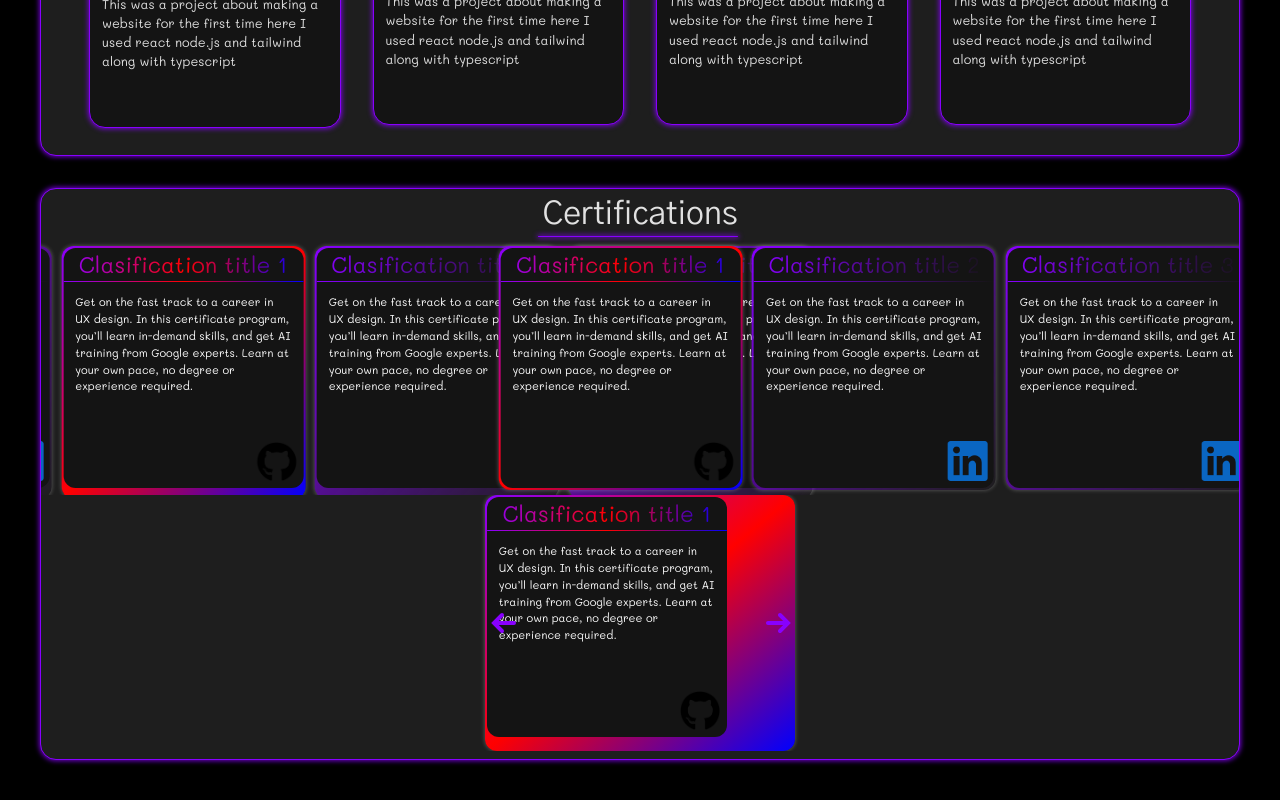
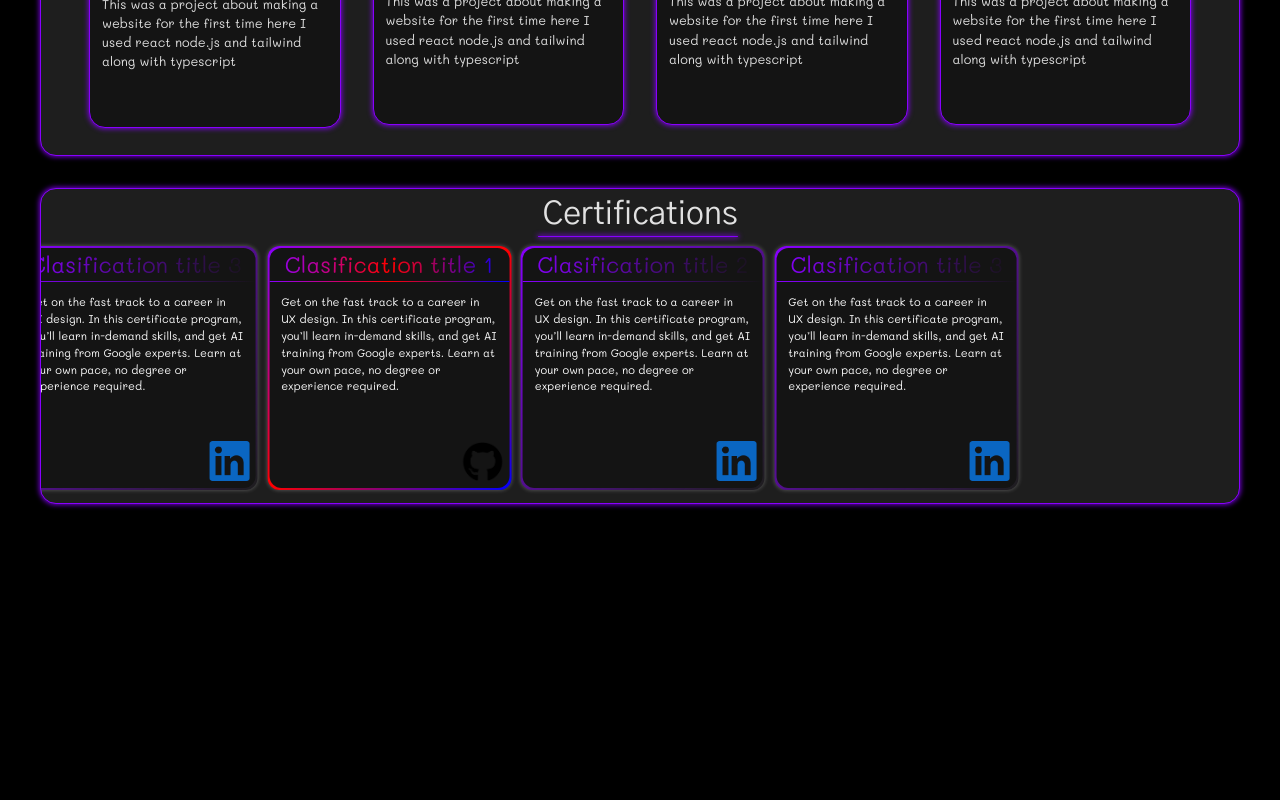
Before and after one commit to Dimethyl-tryptamine/portfolio2, a React (Vite) app: page / in a window 1280 px wide. Shown: the part 1390-2190 px from the top of the page. After the commit the page ends 1934 px from the top, so only its background shows below. Built offline with nearby package versions, Linux system fonts and the light colour scheme; a web font is replaced by a local one.

Commit message:
Update dependencies and enhance Certifications component with ScrollWheel for improved user interaction

```diff
--- a/package.json
+++ b/package.json
@@ -30,6 +30,6 @@
     "tailwindcss": "^3.4.15",
     "typescript": "~5.6.2",
     "typescript-eslint": "^8.11.0",
-    "vite": "^5.4.10"
+    "vite": "^5.4.20"
   }
 }
--- a/src/main-files/components/Certifications.tsx
+++ b/src/main-files/components/Certifications.tsx
@@ -5,58 +5,16 @@ import Certification from "./util/Certification";
 import { useEffect, useState } from "react";
 import { siteData, Certification as CertificationType } from '../../assets/Variables';
 import { motion, AnimatePresence } from "framer-motion";
+import ScrollWheel from "./util/ScrollWheel";
 
 
 
-
-const certifications: CertificationType[] = siteData.certifications;
-const swipeConfidenceThreshold = 100;
 
 
 
 
 
 const Certifications = () => {
-
-
-    const [currentIndex, setCurrentIndex] = useState(0);
-    const [direction, setDirection] = useState(0);
-
-
-
-
-
-
-    const paginate = (newDirection: number) => {
-        setDirection(newDirection);
-        setCurrentIndex((prevIndex) => {
-            if (newDirection === 1) {
-                return prevIndex === certifications.length - 1 ? 0 : prevIndex + 1;
-            } else {
-                return prevIndex === 0 ? certifications.length - 1 : prevIndex - 1;
-            }
-        });
-    };
-
-    const variants = {
-        enter: (direction: number) => ({
-            x: direction > 0 ? 300 : -300,
-            opacity: 0,
-        }),
-        center: {
-            x: 0,
-            opacity: 1,
-        },
-        exit: (direction: number) => ({
-            x: direction < 0 ? 300 : -300,
-            opacity: 0,
-        }),
-    };
-
-
-    useEffect(() => {
-        console.log(direction);
-    }, [currentIndex]);
 
 
     return(
@@ -66,76 +24,12 @@ const Certifications = () => {
                 <hr className="  border-primary w-[6.1rem] xsm:w-[9.5rem] sml:w-[12.5rem] m-1 ml-0 rounded-lg shadow-[0px_0px_5px_1px_rgba(136,0,255,0.8)]" />
             </h1>
 
-            <div className='justify-center  hidden sml:flex  overflow-hidden'>
-                <Track/>
-
-            </div>
 
 
+            <Track />
+            <ScrollWheel />
 
 
-
-
-
-
-
-
-
-                <div className="flex flex-row justify-center items-center relative h-full w-full max-w-[20rem] m-auto ">
-
-
-
-
-
-
-
-
-
-
-                    <div className="relative overflow-hidden w-full h-[16rem] flex items-center justify-center">
-                        <AnimatePresence initial={false} custom={direction}>
-                            <motion.div
-                            key={currentIndex} // important for AnimatePresence to track slide changes
-                            custom={direction} // pass direction to variants
-                            variants={variants}
-                            initial="enter"
-                            animate="center"
-                            exit="exit"
-                            transition={{ type: "spring", stiffness: 300, damping: 30 }}
-                            drag="x"
-                            dragConstraints={{ left: 0, right: 0 }}
-                            dragElastic={1}
-                            onDragEnd={(_, info) => {
-                                if (info.offset.x > swipeConfidenceThreshold) {
-                                paginate(-1); // swipe right = previous slide
-                                } else if (info.offset.x < -swipeConfidenceThreshold) {
-                                paginate(1);  // swipe left = next slide
-                                }
-                            }}
-                            className="w-full h-full flex items-center justify-center"
-                            style={{ position: "absolute" }} // needed for AnimatePresence sliding
-                            >
-                            <Certification {...certifications[currentIndex]} />
-                            </motion.div>
-                        </AnimatePresence>
-                        </div>
-
-
-                    <div className=" absolute left-0 inset-y-0 w-1/4  flex items-center justify-start"  onClick={() => paginate(-1)}>
-                        <TiArrowLeft className="text-[3rem] text-primary "/>
-                    </div>
-
-
-                    <div className=" absolute right-0 inset-y-0 w-1/4  flex items-center justify-end" onClick={() => paginate(+1)}>
-                        <TiArrowRight className="text-[3rem] text-primary
-                         "/>
-                    </div>
-
-
-
-
-
-                </div>
 
 
 
--- a/src/main-files/components/util/Certification.tsx
+++ b/src/main-files/components/util/Certification.tsx
@@ -2,11 +2,16 @@ import { motion } from "framer-motion";
 import { Certification as CertificationType } from "../../../assets/Variables"; // Import the Certification type
 
 
-const Certification: React.FC<CertificationType> = ({
+type CertificationProps = CertificationType & {
+  className?: string;
+};
+
+const Certification: React.FC<CertificationProps> = ({
   title,
   colors,
   logo,
   previewDescription,
+  className,
 }) => {
 
   let gradients:string = `from-${colors[0]}`
@@ -25,9 +30,9 @@ const Certification: React.FC<CertificationType> = ({
 
 
   return (
-    <div className={`  bg-gradient-to-br ${gradients} m-[.3rem] cursor-pointer shadow-border-white p-[2px] rounded-xl w-full h-full `}>
+    <div className={` ${className} bg-gradient-to-br ${gradients} m-[.3rem] cursor-pointer shadow-border-white p-[2px] rounded-xl  hover:scale-[1.03] transition-transform duration-300 ease-in-out w-auto h-auto`}>
       <motion.div className={`bg-tertiary  relative rounded-xl  sml:w-[15rem] sml:h-[15rem] w-full h-full `}>
-        <h3 className={`bg-gradient-to-r ${gradients} bg-clip-text text-transparent   flex justify-center font-mali custom-text-outline text-[.8rem] sml:flex xsm:text-[1rem]  med:text-[1.4rem]`}>{title}</h3>
+        <h3 className={` bg-gradient-to-r ${gradients} bg-clip-text text-transparent flex justify-center font-mali custom-text-outline text-[.8rem] sml:flex xsm:text-[1rem]  med:text-[1.4rem]`}>{title}</h3>
         <div className={`h-[1px] bg-gradient-to-r ${gradients}  rounded-xl`}  />
         <p className="text-[.9rem] m-3  sml:text-[.7rem] font-mali text-white ">{previewDescription}</p>
         {logo && <img src={logo} alt={"certification company logo"} className=" w-10 h-auto absolute right-[.4rem] bottom-[.4rem]" />}
--- /dev/null
+++ b/src/main-files/components/util/ScrollWheel.tsx
@@ -0,0 +1,65 @@
+import React, { useRef } from "react";
+import Certification from "./Certification";
+import { siteData } from "../../../assets/Variables";
+
+interface ScrollWheelProps {
+  children?: React.ReactNode;
+  className?: string;
+  scrollSpeed?: number; // Multiplier for scroll speed
+}
+
+const ScrollWheel: React.FC<ScrollWheelProps> = ({ children, className, scrollSpeed = 2 }) => {
+  const scrollRef = useRef<HTMLDivElement>(null);
+
+  const isDragging = useRef(false);
+  const startX = useRef(0);
+  const scrollLeft = useRef(0);
+
+  const handleMouseDown = (e: React.MouseEvent) => {
+    if (!scrollRef.current) return;
+    isDragging.current = true;
+    startX.current = e.pageX - scrollRef.current.offsetLeft;
+    scrollLeft.current = scrollRef.current.scrollLeft;
+  };
+
+  const handleMouseUpOrLeave = () => {
+    isDragging.current = false;
+  };
+
+  const handleMouseMove = (e: React.MouseEvent) => {
+    if (!isDragging.current || !scrollRef.current) return;
+    e.preventDefault();
+    const x = e.pageX - scrollRef.current.offsetLeft;
+    const walk = (x - startX.current) * scrollSpeed;
+    scrollRef.current.scrollLeft = scrollLeft.current - walk;
+  };
+
+  return (
+    <div
+      ref={scrollRef}
+      onMouseDown={handleMouseDown}
+      onMouseUp={handleMouseUpOrLeave}
+      onMouseLeave={handleMouseUpOrLeave}
+      onMouseMove={handleMouseMove}
+      className={`flex sml:hidden overflow-x-hidden gap-4 border border-none p-2 select-none ${className}`}
+      style={{ cursor: isDragging.current ? "grabbing" : "grab" }}
+    >
+      {children ? children : <ScrollWheelFallbackItems />}
+    </div>
+  );
+};
+
+// Fallback items if no children are provided
+const ScrollWheelFallbackItems: React.FC = () => (
+  <>
+    {siteData.certifications.map((cert, i) => (
+      <div key={i} className="flex-shrink-0 w-[15rem] aspect-square">
+        <Certification {...cert} className="w-full h-full" />
+      </div>
+    ))}
+  </>
+);
+
+
+
+export default ScrollWheel;
--- a/src/main-files/components/util/Track.tsx
+++ b/src/main-files/components/util/Track.tsx
@@ -1,116 +1,63 @@
-import { motion } from 'framer-motion';
-import { siteData } from '../../../assets/Variables';
-import Certification from './Certification';
-import { useState, useEffect, useRef } from 'react';
+import { motion } from "framer-motion";
+import { siteData } from "../../../assets/Variables";
+import Certification from "./Certification";
+import { useRef, useEffect, useState } from "react";
 
 const Track = () => {
-  const [scroll, setScroll] = useState(false);
-  const [windowWidth, setWindowWidth] = useState(window.innerWidth);
-  const currentX = useRef<string | number>('0vw'); // Allow both string and number
-
-  // Update window width on resize and set scroll based on the width
-  useEffect(() => {
-    const handleResize = () => {
-      setWindowWidth(window.innerWidth);
-    };
-
-    if (windowWidth >= 1000) {
-      setScroll(true);
-    } else {
-      setScroll(false);
-    }
-
-    window.addEventListener('resize', handleResize);
-    return () => {
-      window.removeEventListener('resize', handleResize);
-    };
-  }, [windowWidth]);
-
-  const handleMouseEnter = () => {
-    if (windowWidth >= 1000) {
-      setScroll(false);
-    }
-    console.log(currentX.current)
-  };
-
-  const handleMouseLeave = () => {
-    if (windowWidth >= 1000) {
-      setScroll(true);
-    }
-    console.log(currentX.current)
-
-  };
+  const containerRef = useRef<HTMLDivElement>(null);
+  const [scroll, setScroll] = useState(window.innerWidth >= 1000);
+  const [containerWidth, setContainerWidth] = useState(0);
 
   const items = [...siteData.certifications, ...siteData.certifications];
 
+  useEffect(() => {
+    const handleResize = () => setScroll(window.innerWidth >= 1000);
+    window.addEventListener("resize", handleResize);
+    return () => window.removeEventListener("resize", handleResize);
+  }, []);
+
+  // Measure container width
+  useEffect(() => {
+    if (containerRef.current) {
+      setContainerWidth(containerRef.current.scrollWidth / 2); // half for duplicated items
+    }
+  }, [containerRef.current]);
+
   return (
-    <motion.div
-      className="flex w-full h-full overflow-hidden relative"
-      onMouseEnter={handleMouseEnter}
-      onMouseLeave={handleMouseLeave}
-    >
+    <div className="w-full overflow-hidden hidden sml:flex relative" ref={containerRef}>
+      {scroll && containerWidth > 0 && (
         <motion.div
           className="flex"
-        animate={scroll ? { x: [currentX.current, '-100vw'] } : { x: currentX.current }}
+          animate={{ x: [-containerWidth, 0] }} // scroll from -width to 0
           transition={{
-          duration: 10,
-          repeat: scroll ? Infinity : 0, // Loop only if scrolling
-          repeatType: 'loop',
-          ease: 'linear',
-        }}
-        onUpdate={(latest) => {
-          if (!scroll) {
-            currentX.current = latest.x; // Update the position when paused
-          }
+            repeat: Infinity,
+            repeatType: "loop",
+            ease: "linear",
+            duration: 20, // adjust speed
           }}
         >
-        {items.map((certification, index) => (
+          {items.map((cert, i) => (
             <Certification
-            key={index}
-            title={certification.title}
-            colors={certification.colors}
-            logo={certification.logo}
-            previewDescription={certification.previewDescription}
-            description={certification.description}
-            issuer={certification.issuer}
-            date={certification.date}
-            link={certification.link}
-            showcaseImage={certification.showcaseImage}
+              key={i}
+              {...cert}
+              className="w-[10rem] aspect-square flex-shrink-0"
             />
           ))}
         </motion.div>
+      )}
 
-      <motion.div
-        className="flex absolute top-0 left-full"
-        animate={scroll ? { x: [currentX.current, '-100vw'] } : { x: currentX.current }}
-        transition={{
-          duration: 10,
-          repeat: scroll ? Infinity : 0,
-          repeatType: 'loop',
-          ease: 'linear',
-        }}
-        onUpdate={(latest) => {
-          if (!scroll) {
-            currentX.current = latest.x; // Update the position when paused
-          }
-        }}
-      >
-        {items.map((certification, index) => (
+      {!scroll && (
+        <div className="flex gap-5">
+          {siteData.certifications.map((cert, i) => (
             <Certification
-            key={index + items.length}
-            title={certification.title}
-            colors={certification.colors}
-            logo={certification.logo}
-            previewDescription={certification.previewDescription}
-            description={certification.description}
-            issuer={certification.issuer}
-            date={certification.date}
-            link={certification.link}
-            showcaseImage={certification.showcaseImage}
+              key={i}
+              {...cert}
+              className="w-[10rem] aspect-square flex-shrink-0"
             />
           ))}
-      </motion.div>
-    </motion.div>
+        </div>
+      )}
+    </div>
   );
 };
 
```
Also changed, not shown: 1 other file (tests, documents, lock files or other folders). Lines whose indentation alone changed are shown as unchanged.
